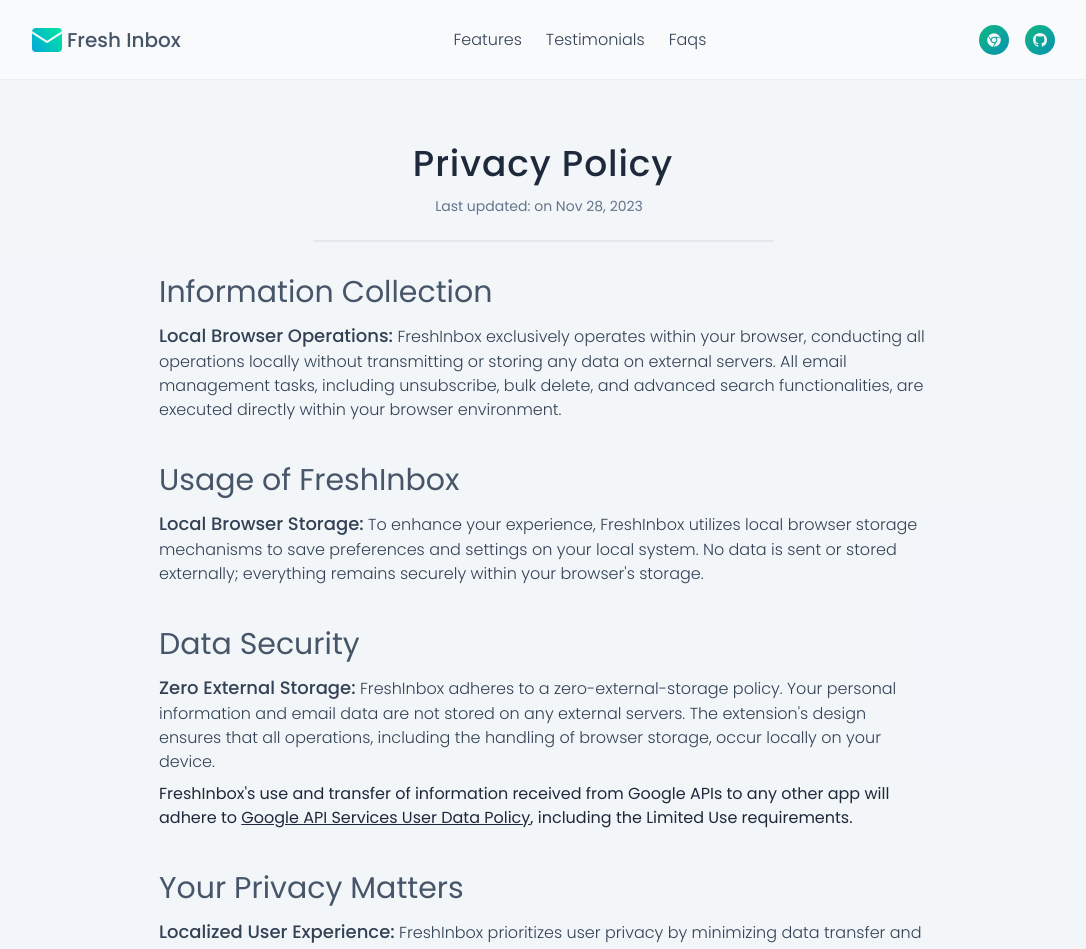
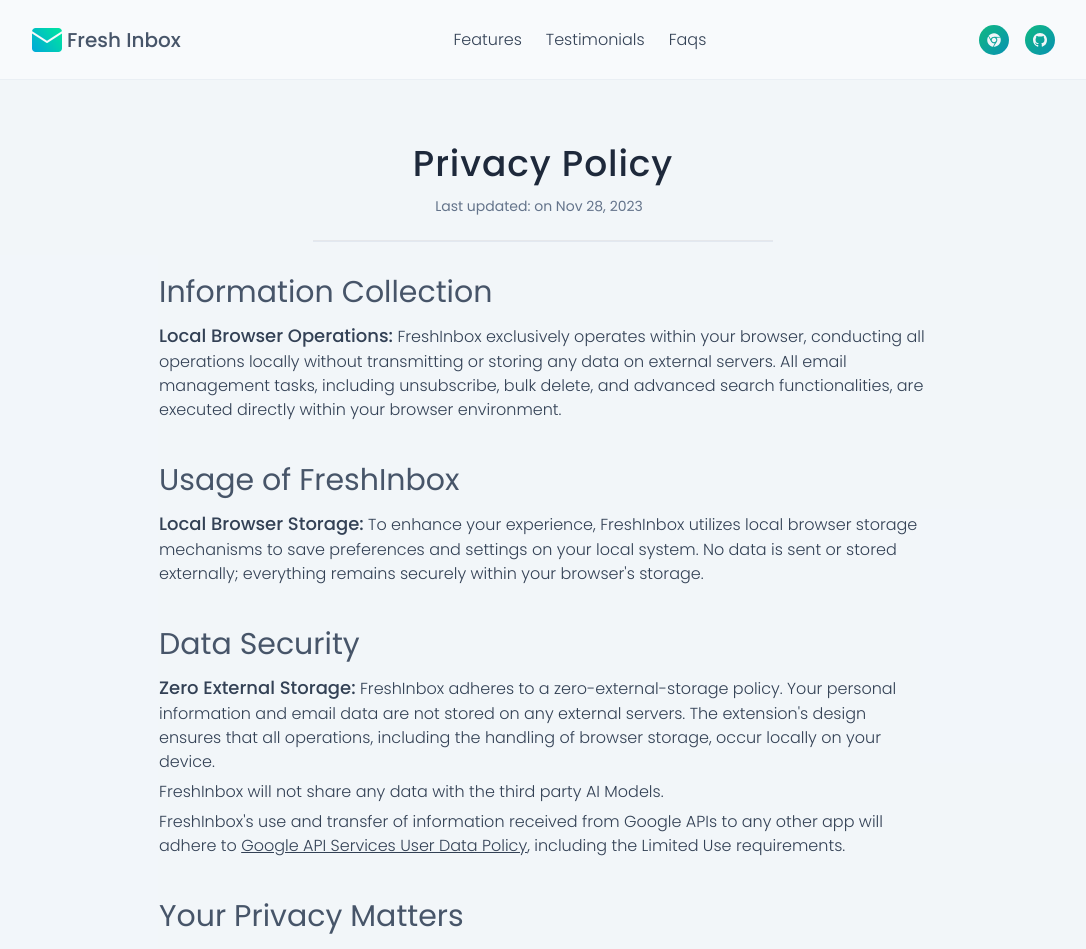
Before and after one commit to manishMandal02/fresh-inbox-landing, a Next.js app: page /privacy in a window 1280 px wide. Shown: the top 949 px of the page, without its empty margins (97-1183 px from the left). Built offline with nearby package versions, Linux system fonts and the light colour scheme.

Commit message:
update: privacy page: added that FreshInbox never shares data with any AI models

```diff
--- a/src/app/page.tsx
+++ b/src/app/page.tsx
@@ -1,11 +1,12 @@
 'use client';
 import FAQs from '@/components/faqs';
-import Features from '@/components/features';
+import Features, { testFeat } from '@/components/features';
 import HeroSection from '@/components/hero-section';
 import SvgBlob from '@/components/hero-section/svg-blob';
 import Testimonials from '@/components/testimonials';
 
 export default function Page() {
+  testFeat
   return (
     <div>
       {/* blob patterns*/}
--- a/src/app/privacy/page.tsx
+++ b/src/app/privacy/page.tsx
@@ -36,7 +36,10 @@ const page = () => {
             on any external servers. The extension&apos;s design ensures that all operations, including the
             handling of browser storage, occur locally on your device.
           </p>
-          <p className='text-slate-800 mt-2'>
+          <p className='text-slate-700 mt-1.5  font-light'>
+            FreshInbox will not share any data with the third party AI Models.
+          </p>
+          <p className='text-slate-700 mt-1.5 font-light'>
             FreshInbox&apos;s use and transfer of information received from Google APIs to any other app will
             adhere to {'  '}
             <a
--- a/src/components/features/Features.tsx
+++ b/src/components/features/Features.tsx
@@ -1,5 +1,7 @@
 import React from 'react';
 import { MdBlock, MdDelete, MdSearch, MdSecurity } from 'react-icons/md';
+
+export const testFeat = '';
 
 const features = [
   {
--- a/src/components/features/index.ts
+++ b/src/components/features/index.ts
@@ -1,3 +1,3 @@
-import Features from './Features';
+export * from './Features';
 
-export default Features;
+export { default } from './Features';
```
